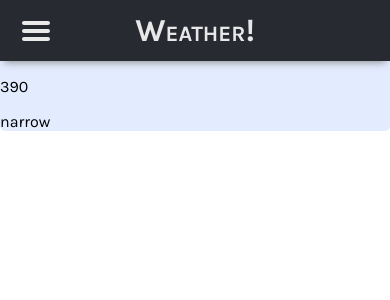
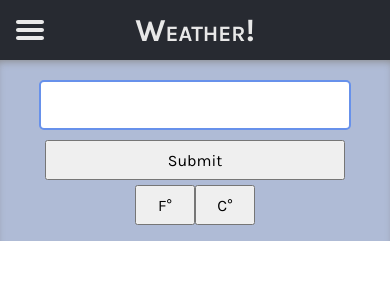
Before and after one commit to Flakari/weather-app, a React app: page / in a window 390 px wide. Shown: the top 300 px of the page. Built offline with nearby package versions, Linux system fonts and the light colour scheme.

Commit message:
Added form transition functionality on narrow page view

```diff
--- a/src/components/App.js
+++ b/src/components/App.js
@@ -22,13 +22,17 @@ function App() {
     }, [ windowWidth ]);
 
     function formVisibility() {
+        setFormVisible(!formVisible);
+    }
 
-    }
+    useEffect(() => {
+        console.log(formVisible);
+    }, [formVisible])
 
     return (
         <main id="container">
-            <Header windowSetup={ windowSetup } formVisibility={ formVisibility }/>
-            <Weather windowSetup={ windowSetup } formVisibility={ formVisibility }/>
+            <Header windowSetup={ windowSetup } formVisibility={ formVisibility } formVisible={ formVisible }/>
+            <Weather windowSetup={ windowSetup } formVisibility={ formVisibility } formVisible={ formVisible }/>
             <p>{ windowWidth }</p>
             <p>{ windowSetup }</p>
         </main>
--- a/src/components/Form.js
+++ b/src/components/Form.js
@@ -1,6 +1,7 @@
 import React, { useState, useEffect } from 'react';
 
-function Form({ updateData, updateForecast, units, updateUnits, weatherData }) {
+function Form({
+    updateData, updateForecast, units, updateUnits, windowSetup, weatherData, formVisible, formVisibility }) {
     const [ city, setCity ] = useState('');
     const [ history, setHistory ] = useState([]);
     const [ formattedHistory, setFormattedHistory ] = useState([]);
@@ -11,7 +12,9 @@ function Form({ updateData, updateForecast, units, updateUnits, weatherData }) {
 
     useEffect(() => {
         if (weatherData.hasOwnProperty('cod')) {
-            historyChangeHandler();
+            if (weatherData.cod == 200) {
+                historyChangeHandler();
+            }
         }
     }, [ weatherData ])
 
@@ -65,8 +68,11 @@ function Form({ updateData, updateForecast, units, updateUnits, weatherData }) {
     }
 
     return (
-        <div id="form-container">
-            <form id="weather-form" onSubmit={ (e) => { e.preventDefault(); retrieveWeatherData(city, units); }}>
+        <div
+            id="form-container"
+            className={(windowSetup == 'narrow' && formVisible == false) ? 'hidden' : undefined}
+        >
+            <form id="weather-form" onSubmit={ (e) => { e.preventDefault(); retrieveWeatherData(city, units); formVisibility()}}>
                 <input
                     name="Location"
                     id="weather-input"
--- a/src/components/Header.js
+++ b/src/components/Header.js
@@ -1,11 +1,11 @@
 import React from 'react';
 
-function Header() {
+function Header({ windowSetup, formVisibility }) {
     return (
         <header>
-            <button id="header-icon"><img src="./src/icons/hamburger2.svg"></img></button>
+            <button id="header-icon" onClick={ formVisibility }><img src="./src/icons/hamburger2.svg"></img></button>
             <h1>Weather!</h1>
-            <div style={{height: `37px`, width: `32px`, visibility: 'hidden'}}></div>
+            <div style={{height: `60px`, width: `60px`, visibility: 'hidden'}}></div>
         </header>
     )
 }
--- a/src/components/Report.js
+++ b/src/components/Report.js
@@ -1,7 +1,7 @@
 import React, { useState, useEffect } from 'react';
 import Forecast from './Forecast';
 
-function Report( { weatherData, units, forecastData, windowSetup }) {
+function Report({ weatherData, units, forecastData, windowSetup }) {
     const [ windUnits, setWindUnits ] = useState('');
     const [ windSpeed, setWindSpeed ] = useState('');
     const [ tempUnits, setTempUnits ] = useState('');
--- a/src/components/Weather.js
+++ b/src/components/Weather.js
@@ -2,7 +2,7 @@ import React, { useState, useEffect } from 'react';
 import Form from './Form';
 import Report from './Report';
 
-function Weather({ windowSetup }) {
+function Weather({ windowSetup, formVisibility, formVisible }) {
     const [ weatherData, setWeatherData ] = useState({});
     const [ forecastData, setForecastData ] = useState({});
     const [ units, setUnits ] = useState('imperial');
@@ -44,6 +44,8 @@ function Weather({ windowSetup }) {
                 updateUnits={ updateUnits }
                 windowSetup={ windowSetup }
                 weatherData={ weatherData }
+                formVisibility={ formVisibility }
+                formVisible={ formVisible }
             />
             { (weatherData.hasOwnProperty('cod') && weatherData.cod == 200) ? <Report weatherData={ weatherData } units={ units } forecastData={ forecastData } windowSetup={ windowSetup }/> : null }
         </div>
--- a/styles/style.css
+++ b/styles/style.css
@@ -7,7 +7,7 @@ body {
 }
 
 header {
-    padding: 12px 5%;
+    height: 60px;
     background-color: #272a31;
     box-shadow: #868686 0px 5px 8px -4px;
     display: flex;
@@ -16,12 +16,13 @@ header {
 }
 
 #header-icon {
-    height: 32px;
-    width: 32px;
+    height: 60px;
+    width: 60px;
     padding: 0;
     background: none;
     border: none;
     cursor: pointer;
+    padding: 14px;
 }
 
 #header-icon img {
@@ -49,7 +50,11 @@ div {
 }
 
 #form-container {
-    margin-top: 20px;
+    background-color: #afbbd6;
+    box-shadow: inset #868686 0px 5px 8px -4px;
+    padding-top: 20px;
+    left: 0px;
+    transition: left 0.5s ease-out;
 }
 
 #weather-form {
@@ -126,6 +131,7 @@ div {
 }
 
 #report {
+    padding-top: 20px;
     text-align: center;
 }
 
@@ -137,6 +143,7 @@ div {
 
 #city {
     font-size: 2.5rem;
+    margin-top: 0;
     margin-bottom: 6px;
     text-transform: uppercase;
 }
@@ -181,9 +188,14 @@ div {
     max-width: 45%;
 }
 
+#form-container.hidden {
+    left: -650px;
+    transition: left 0.5s ease-out;
+}
+
 @media only screen and (max-width: 650px) {
     #form-container {
-        display: none;
+        position: absolute;
     }
 
     #forecast {
```
